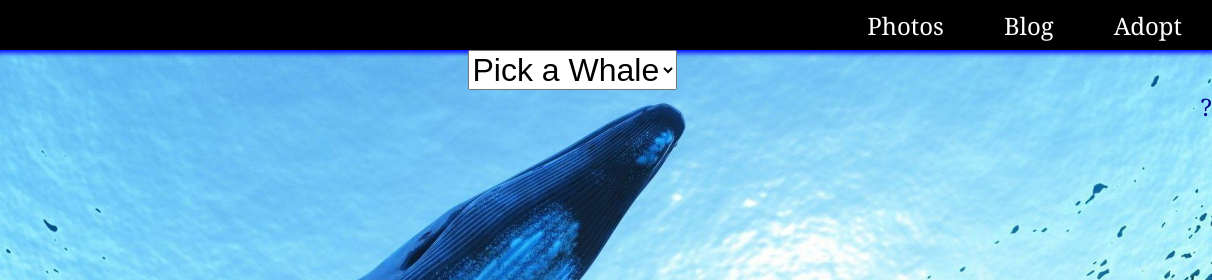
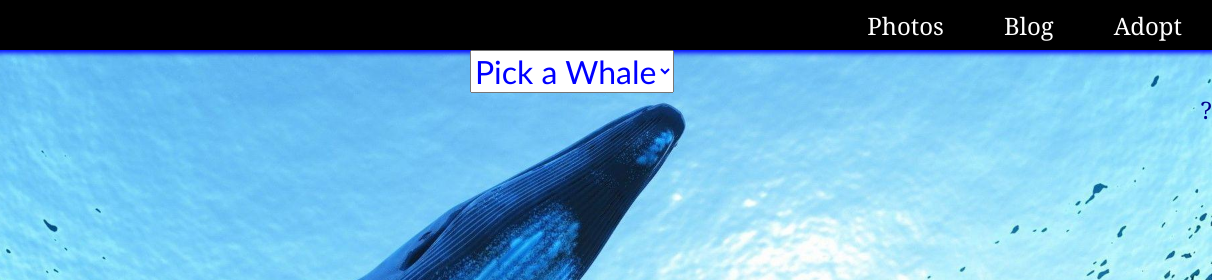
Before and after one commit to TiffanyR2/as-i-learn-in-class2024, a plain HTML site: page adopt.html in a window 1280 px wide. Shown: the top 280 px of the page, 68-1280 px from the left. Drawn offline with Linux system fonts and the light colour scheme.

Commit message:
update style

```diff
--- a/styles/styles.css
+++ b/styles/styles.css
@@ -72,6 +72,8 @@ font-family: 'Gill Sans', 'Gill Sans MT', Calibri, 'Trebuchet MS', sans-serif;
 }
 select, option{
     font-size: 2rem;
+    color: blue;
+    font-family:'Gill Sans', 'Gill Sans MT', Calibri, 'Trebuchet MS', sans-serif
 }
 article{
     text-align: center;
```
